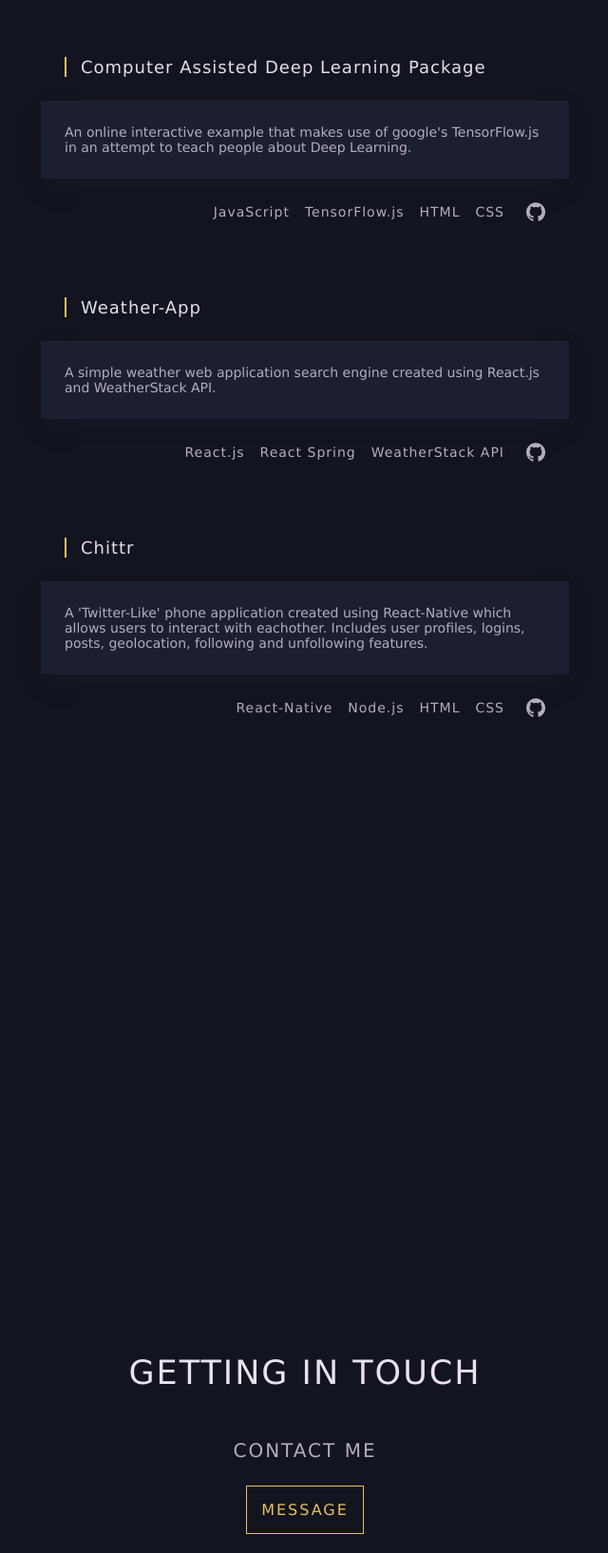
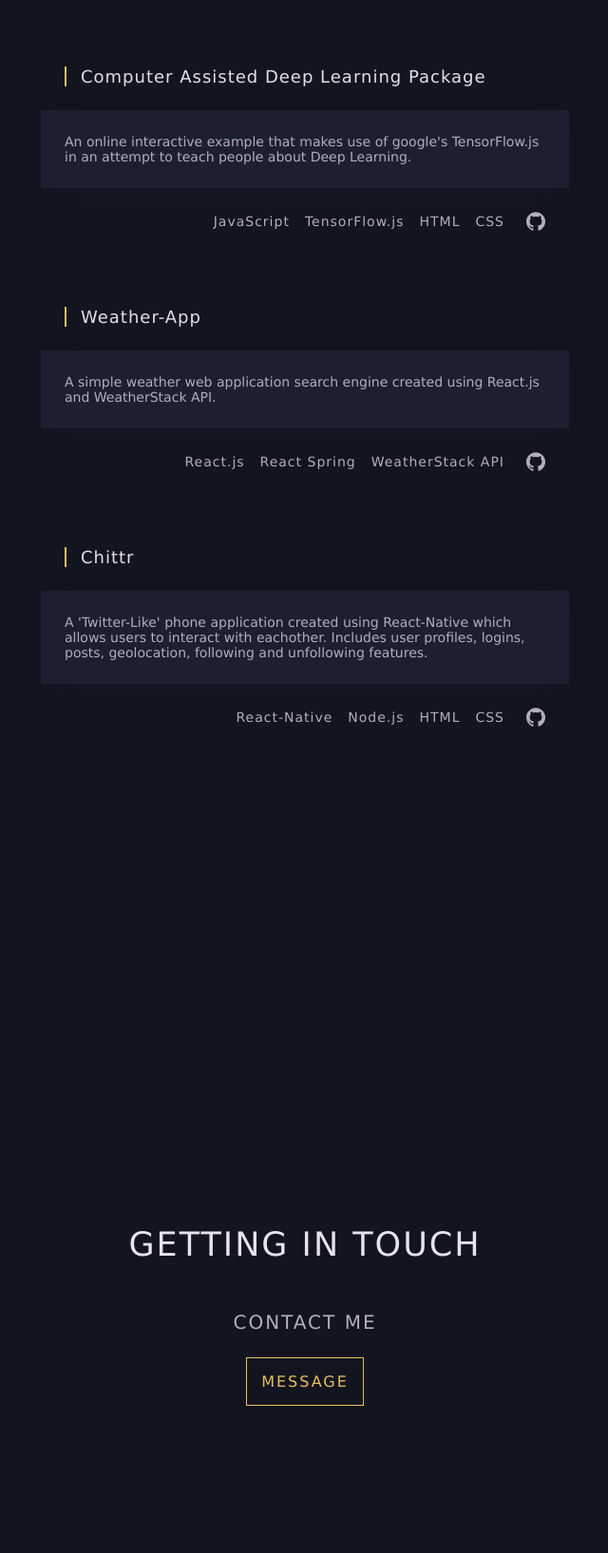
Before and after one commit to cindered/portfolio, a React (Create React App) app: page / in a window 1280 px wide. Shown: the part 985-2620 px from the top of the page at 95% size, without its empty margins (319-959 px from the left). Built offline with nearby package versions, Linux system fonts and the light colour scheme.

Commit message:
CSS for footer and margins for sections

```diff
--- a/src/App.css
+++ b/src/App.css
@@ -66,7 +66,7 @@ body {
   display: flex;
   flex-direction: column;
   margin-top: 175px;
-  margin-bottom: 195px;
+  margin-bottom: 200px;
   padding: 50px;
   font-family: montserrat, Verdana, Geneva, Tahoma, sans-serif;
 }
@@ -130,8 +130,8 @@ body {
   display: flex;
   flex-direction: column;
   width: 45%;
-  margin-bottom: 195px;
-  margin-top: 195px;
+  margin-bottom: 200px;
+  margin-top: 200px;
   margin-left: auto;
   margin-right: auto;
   padding: 10px;
@@ -220,8 +220,8 @@ body {
   flex-direction: column;
   align-items: center;
   justify-content: center;
-  margin-top: 350px;
-  margin-bottom: 350px;
+  margin-top: 200px;
+  margin-bottom: 300px;
   padding: 50px;
   font-family: montserrat, Verdana, Geneva, Tahoma, sans-serif;
 }
@@ -260,6 +260,24 @@ body {
   transition: 0.2s;
 }
 
+.footer-container{
+  display: flex;
+  align-items: center;
+  justify-content: center;
+  margin: 0%;
+  padding: 15px 0px 15px 0px;
+}
+.footer-content{
+  font-family: montserrat, Verdana, Geneva, Tahoma, sans-serif;
+  font-size: 14px;
+  color: #5d5b5f;
+  transition: 0.25s;
+}
+.footer-content:hover {
+  transition: 0.25s;
+  color: #e9be60;
+}
+
 .social{
   top: 50%;
   left: 30px;
```
